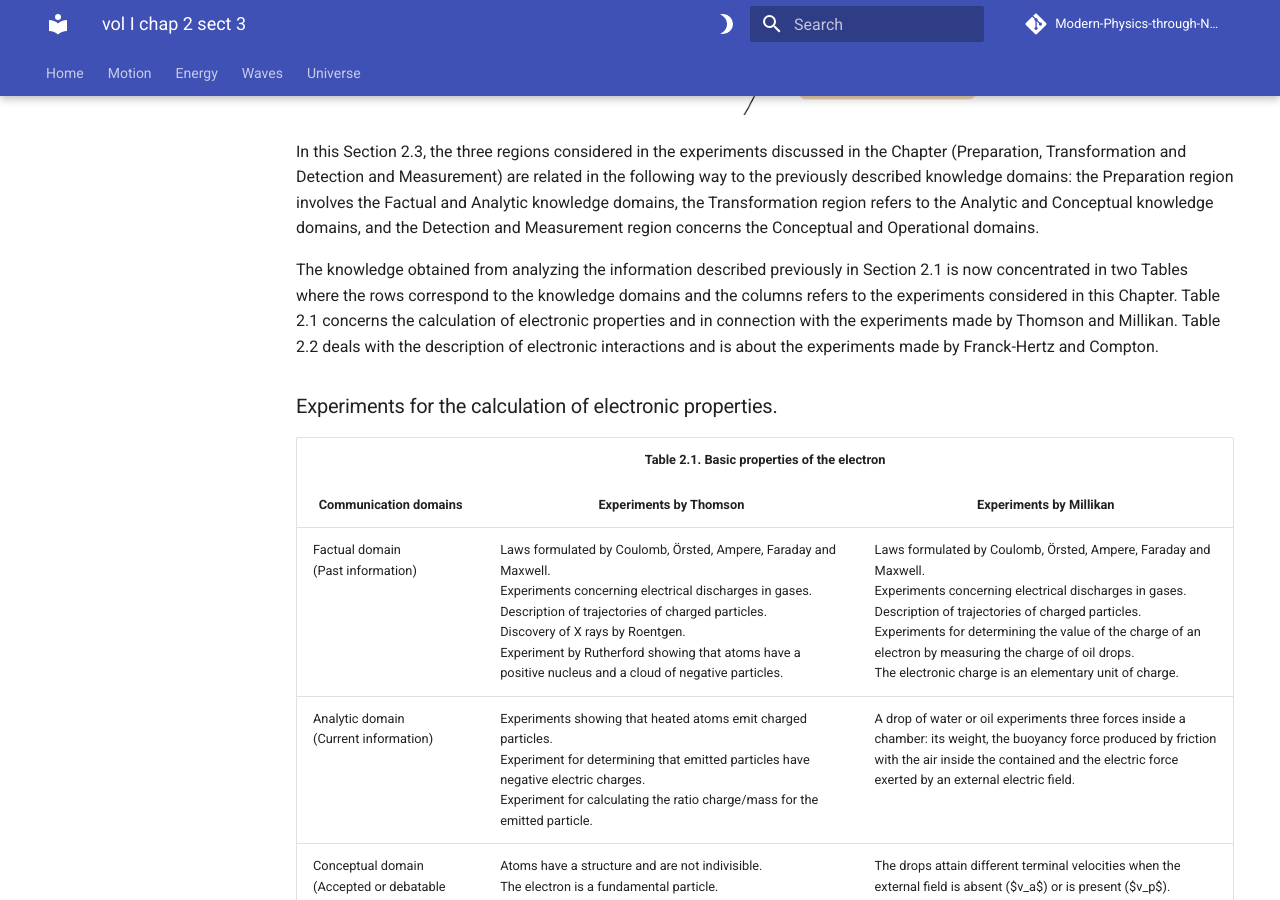
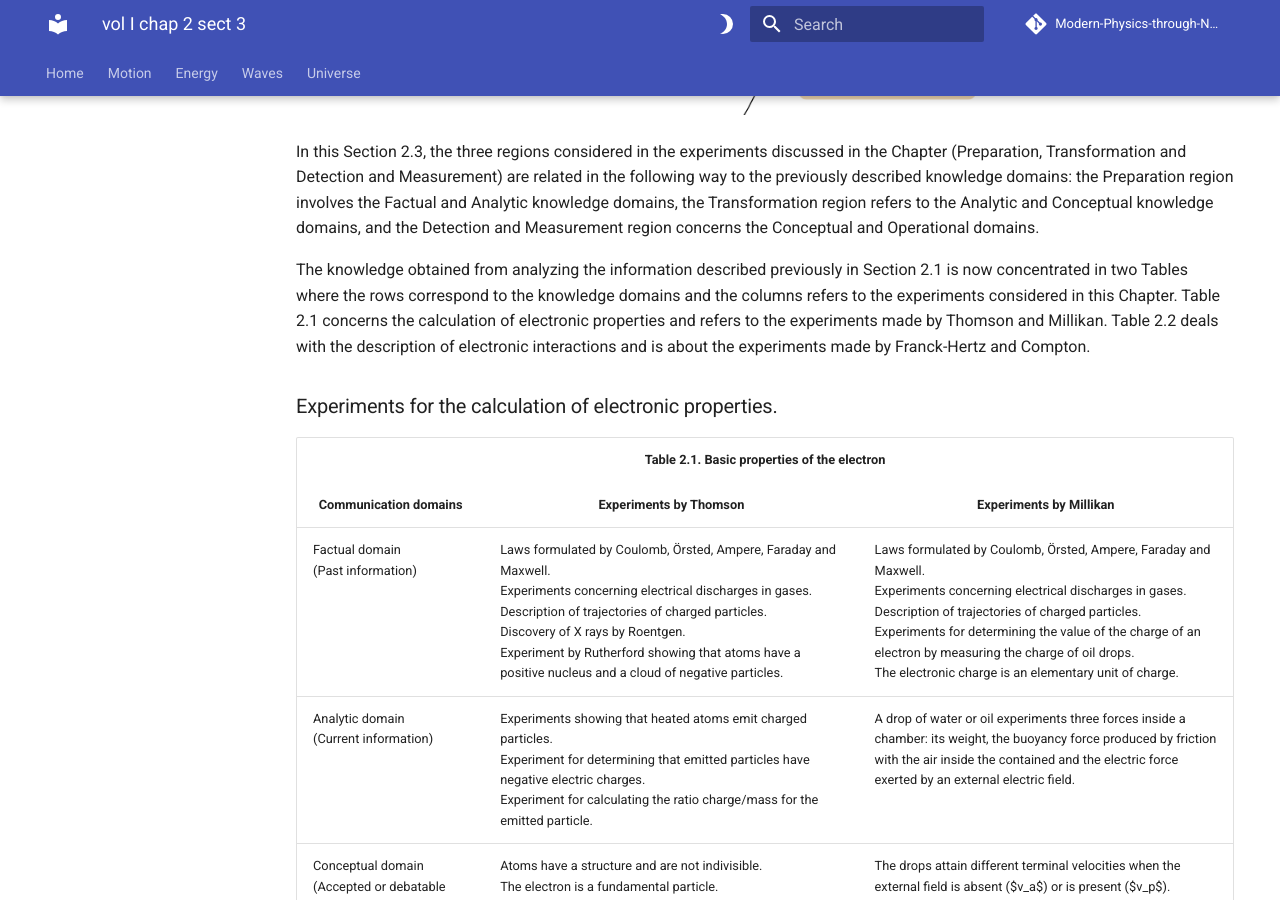
Before and after one commit to modphysnobel/modphysnobel.github.io, an MkDocs documentation site: the page built from docs/vol-I/vol-I-chap-2-sect-3.md, in a window 1280 px wide and 900 px high, scrolled down 811 px. Built offline with MkDocs 1.6.1 and Material for MkDocs 9.7.7, drawn with Linux system fonts in a browser that asks for light colours; some web fonts are replaced; comment, search, counter and statistics services are not loaded.

Commit message:
Update vol-I-chap-2-sect-3.md

```diff
--- a/docs/vol-I/vol-I-chap-2-sect-3.md
+++ b/docs/vol-I/vol-I-chap-2-sect-3.md
@@ -18,7 +18,7 @@ Reading information and understanding the knowledge it implies is a meaningful p
 
 In this Section 2.3, the three regions considered in the experiments discussed in the Chapter (Preparation, Transformation and Detection and Measurement) are related in the following way to the previously described knowledge domains: the Preparation region involves the Factual and Analytic knowledge domains, the Transformation region refers to the Analytic and Conceptual knowledge domains, and the Detection and Measurement region concerns the Conceptual and Operational domains.
 
-The knowledge obtained from analyzing the information described previously in Section 2.1 is now concentrated in two Tables where the rows correspond to the knowledge domains and the columns refers to the experiments considered in this Chapter. Table 2.1 concerns the calculation of electronic properties and in connection with the experiments made by Thomson and Millikan. Table 2.2 deals with the description of electronic interactions and is about the experiments made by Franck-Hertz and Compton.
+The knowledge obtained from analyzing the information described previously in Section 2.1 is now concentrated in two Tables where the rows correspond to the knowledge domains and the columns refers to the experiments considered in this Chapter. Table 2.1 concerns the calculation of electronic properties and refers to the experiments made by Thomson and Millikan. Table 2.2 deals with the description of electronic interactions and is about the experiments made by Franck-Hertz and Compton.
 
 ### Experiments for the calculation of electronic properties.
 
```
